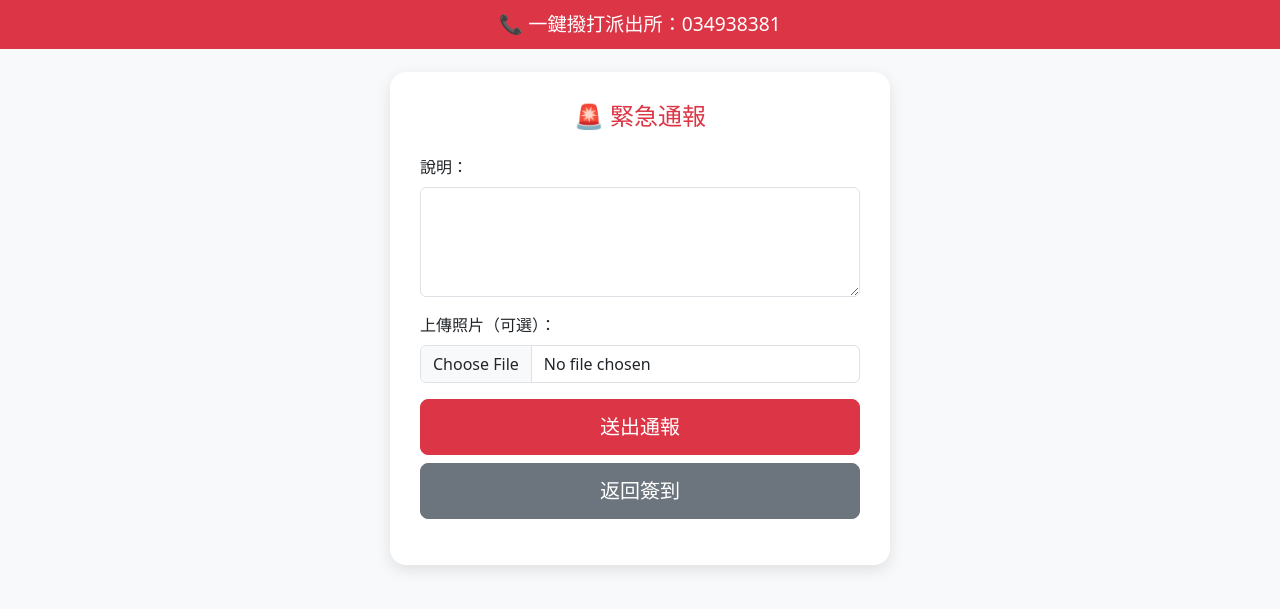
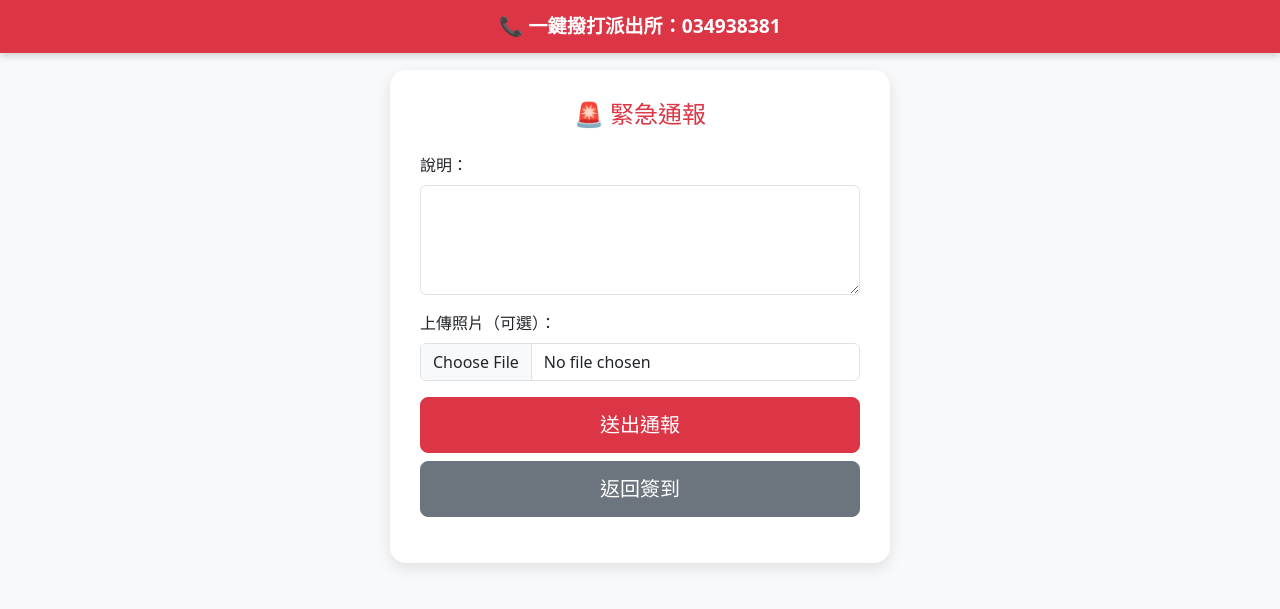
Before and after one commit to boy0811/patrol-checkin, a Flask app: page /emergency in a window 1280 px wide. Shown: the top 609 px of the page. Run offline with Flask 3, Linux system fonts and the light colour scheme; a user stored in the database is signed in; data comes from the database, SQL or seed files in the repository.

Commit message:
優化緊急通報撥打電話按鈕樣式與功能

```diff
--- a/templates/emergency.html
+++ b/templates/emergency.html
@@ -1,5 +1,5 @@
 <!DOCTYPE html>
-<html>
+<html lang="zh-Hant">
 <head>
   <meta charset="utf-8">
   <title>緊急通報</title>
@@ -9,6 +9,7 @@
     body {
       background-color: #f8f9fa;
       padding: 20px;
+      padding-top: 70px; /* 為 call-bar 預留空間 */
     }
     .report-box {
       background: white;
@@ -30,16 +31,18 @@
       background-color: #dc3545;
       color: white;
       text-align: center;
-      padding: 10px;
+      padding: 12px;
       font-size: 1.2rem;
       z-index: 9999;
+      box-shadow: 0 2px 8px rgba(0, 0, 0, 0.2);
     }
     .call-bar a {
       color: white;
       text-decoration: none;
+      font-weight: bold;
     }
-    .spacer {
-      height: 52px; /* 推開主體避免被 call-bar 蓋住 */
+    .call-bar i {
+      margin-right: 6px;
     }
   </style>
 </head>
@@ -47,10 +50,12 @@
 
   <!-- 🔔 一鍵撥打 -->
   <div class="call-bar">
-    <a href="tel:034938381">📞 一鍵撥打派出所：034938381</a>
+    <a href="tel:034938381" aria-label="撥打派出所電話">
+      📞 一鍵撥打派出所：034938381
+    </a>
   </div>
-  <div class="spacer"></div>
 
+  <!-- 🚨 通報表單 -->
   <div class="report-box">
     <h4 class="text-danger mb-4 text-center">🚨 緊急通報</h4>
 
```
